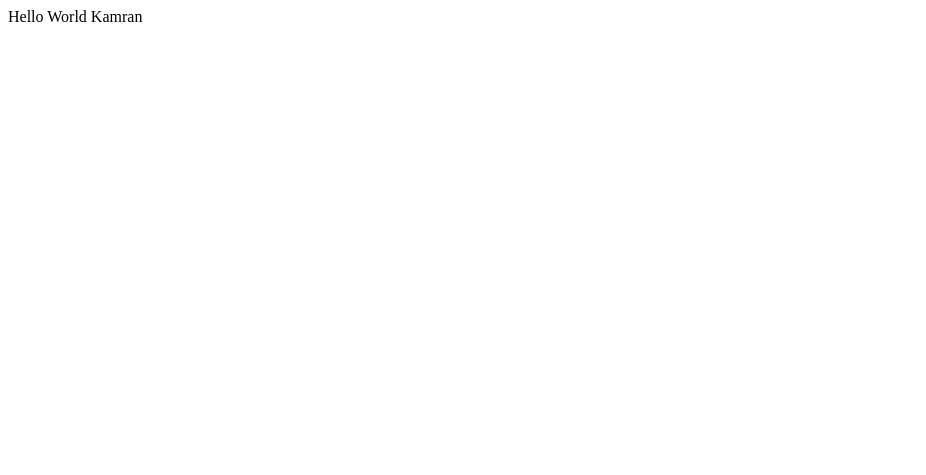
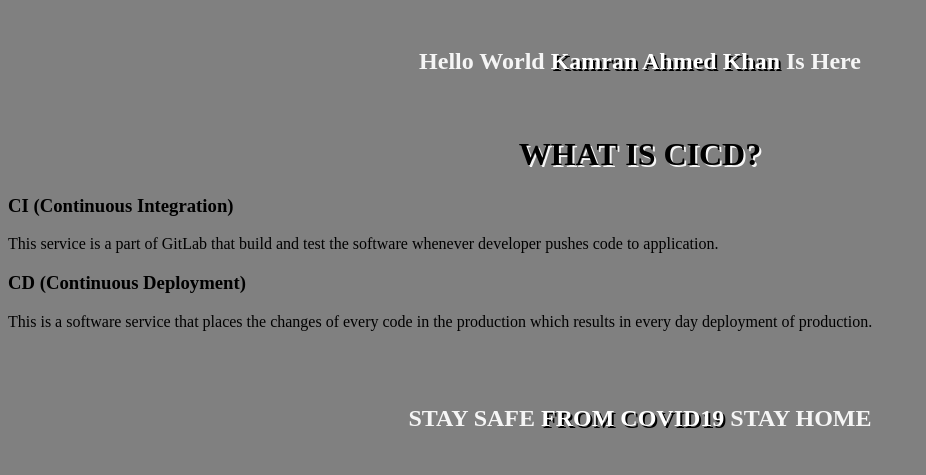
Before and after one commit to KamranKhaan/project001, a plain HTML site: page index.html in a window 1280 px wide. Shown: the whole page, without its empty margins (0-926 px from the left). Drawn offline with Linux system fonts and the light colour scheme.

Commit message:
updated index.html
updated index.html

```diff
--- a/index.html
+++ b/index.html
@@ -1,11 +1,69 @@
 <!DOCTYPE html>
 <html lang="en">
 <head>
-    <meta charset="UTF-8">
     <meta name="viewport" content="width=device-width, initial-scale=1.0">
     <title>Assignment</title>
+    <style>
+		body {
+			background-color: gray;
+		}
+		p    {
+			color: black;
+		}
+		.stayhome {
+ 			background-color: gray;
+  			color: whitesmoke;
+  			padding: 20px;
+  			text-align: center;
+		}
+		#topic h1 {
+			color: black;
+			text-shadow: 2px 2px whitesmoke;
+			text-align: center;
+		}
+		.name {
+			color: white;
+			text-shadow: 2px 2px black;
+		}
+		.gitlab {
+ 			background-color: lightgray;
+  			color: white;
+  			padding: 20px;
+		}
+		@media (max-width: 600px) {
+ 		div {
+    		width: 100%;
+    		height: auto;
+  			}
+		}
+	</style>
 </head>
 <body>
-    <div>Hello World Kamran</div>
+    <div class="stayhome">
+        <h2>
+        Hello World
+        <span class="name">Kamran Ahmed Khan</span>
+        Is Here
+        </h2>
+    </div>
+    <div id="topic">
+        <h1>WHAT IS CICD?</h1>
+
+    <div class="gitLab">
+        <h3>CI (Continuous Integration)</h3>
+        <p>This service is a part of GitLab that build and test the software whenever developer pushes code to application.</p>
+    </div>
+    <div class="gitLab">
+        <h3>CD (Continuous Deployment)</h3>
+        <p>This is a software service that places the changes of every code in the production which results in every day deployment of production.</p>
+    </div><br>
+    <div class="stayhome">
+        <h2>
+        STAY SAFE
+        <span class="name">FROM COVID19</span>
+        STAY HOME
+        </h2>
+    </div>
+    </div>
 </body>
 </html>
```
